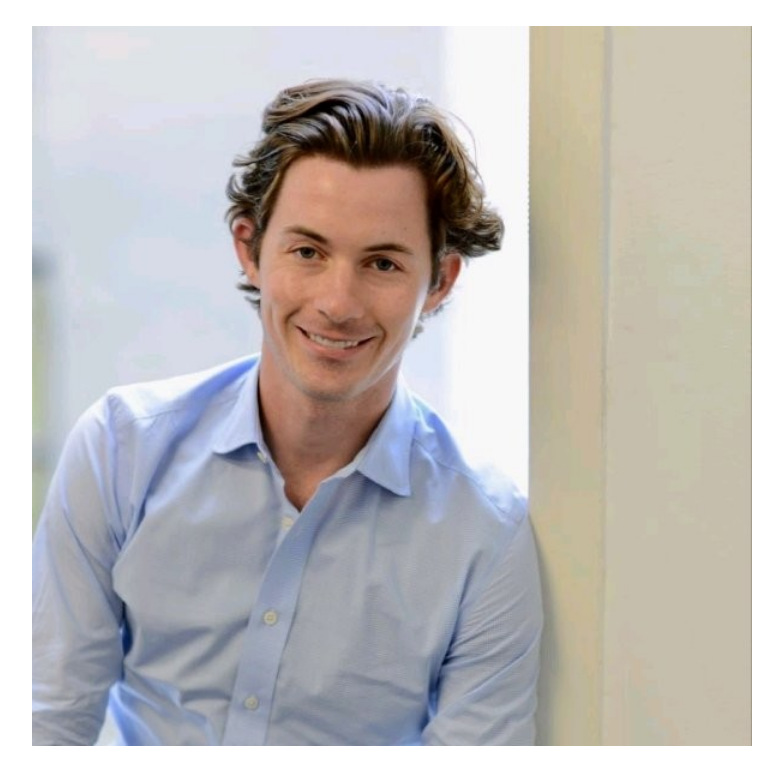
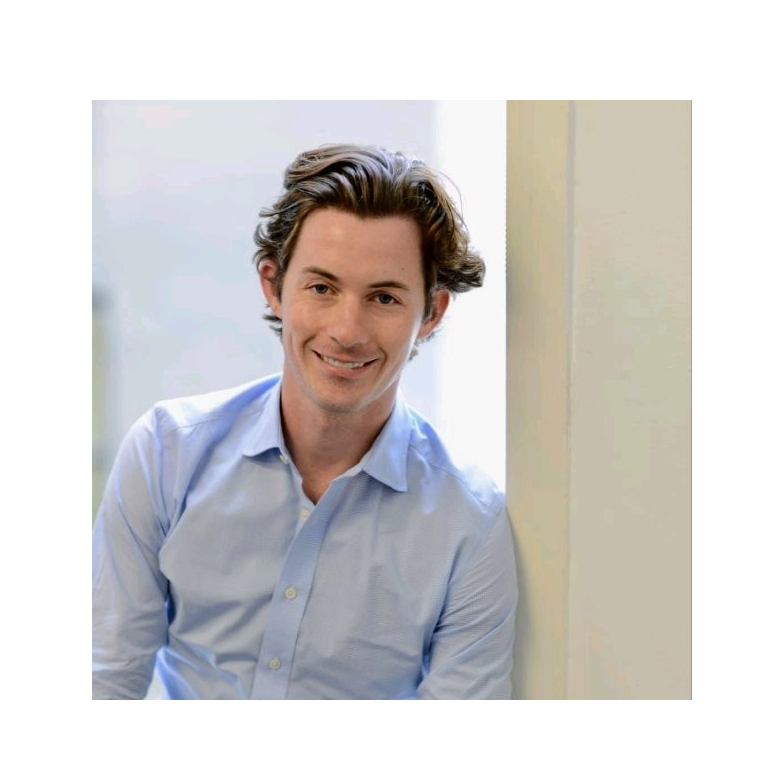
Before and after one commit to doigoid/happybirthdaydardar, a plain HTML site: page index.html in a window 1280 px wide. Shown: the whole page, without its empty margins (248-1031 px from the left). Drawn offline with Linux system fonts and the light colour scheme.

Commit message:
center with css

```diff
--- a/index.html
+++ b/index.html
@@ -1,7 +1,7 @@
-<html style="height:100%">
-    <body style="height:100%;margin:0">
-        <div style="text-align:center">
-            <img style="height:90%;margin:2% 0" src="dork.jpg" />
+<html style="height:100%;width:100%">
+    <body style="height:100%;width:100%;margin:0;position:relative;">
+        <div style="position:absolute;left:15px;top:15px;bottom:15px;right:15px;text-align:center;">
+            <div style="background:url(dork.jpg) center center no-repeat;height:100%" />
         </div>
     </body>
 </html>
```
